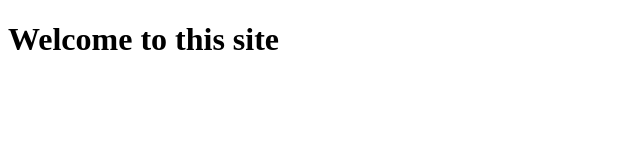
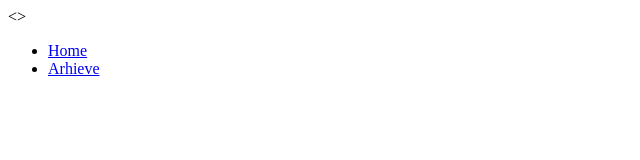
Before and after one commit to mohitsatr/mohitsatr.github.io, a plain HTML site: page index.html in a window 1280 px wide. Shown: the whole page, without its empty margins (0-640 px from the left). Drawn offline with Linux system fonts and the light colour scheme.

Commit message:
Update index.html

```diff
--- a/index.html
+++ b/index.html
@@ -7,7 +7,17 @@
     <title>[Mohit Attry]</title>
 
   </head>
+
   <body>
-    <h1>Welcome to this site</h1>
+    <header>
+      <nav>
+        <>
+        <ul>
+          <li> <a href="#">Home </a> </li>
+          <li> <a href="#">Arhieve</a> </li>
+
+        </ul>
+      </nav>
+    </header>
   </body>
 </html>
```
